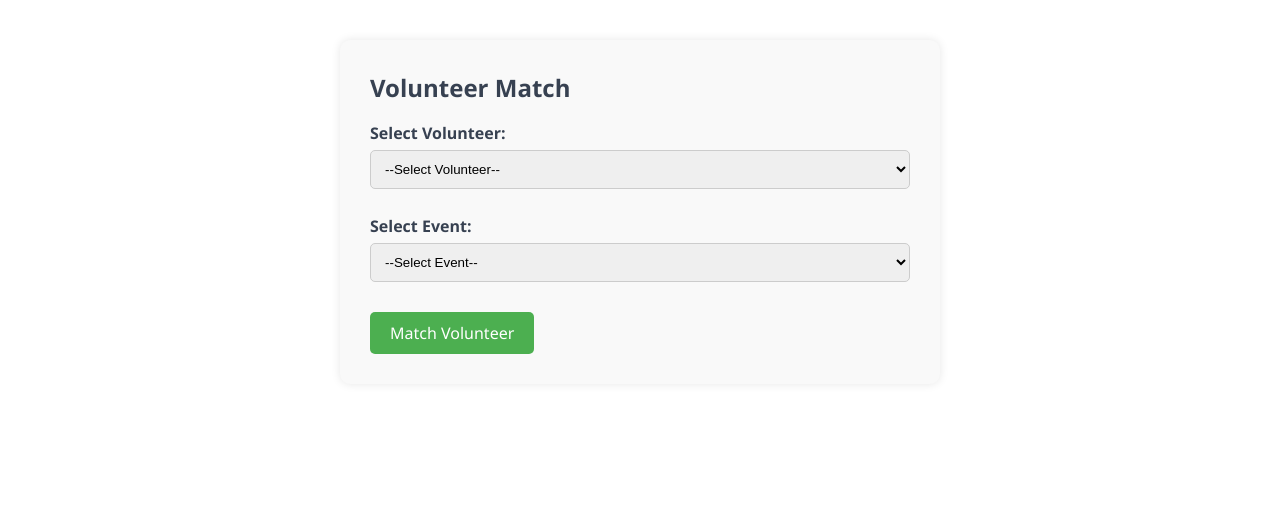
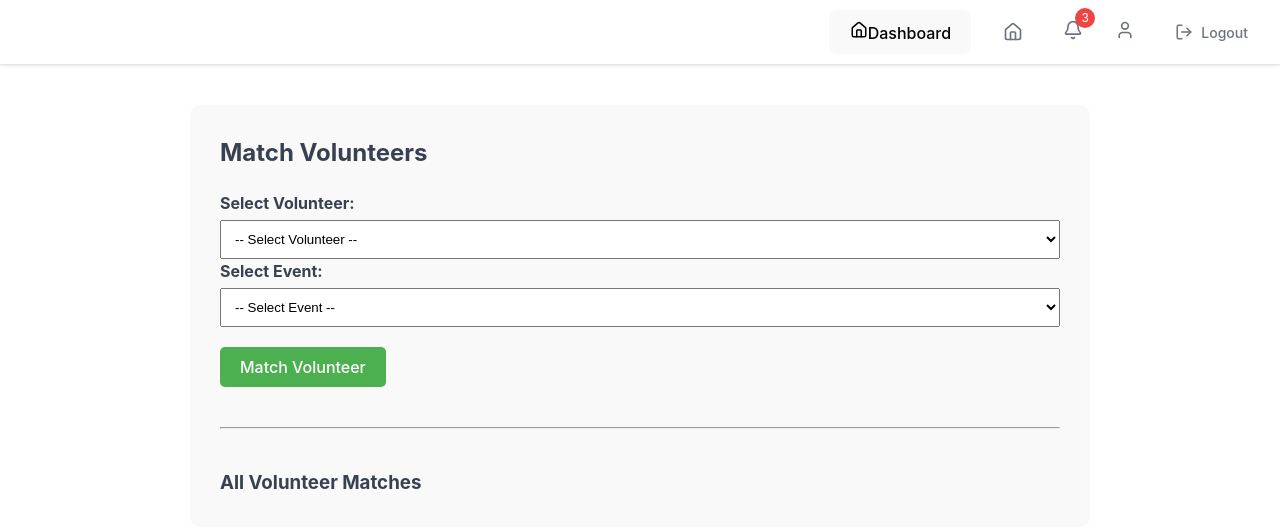
Before and after one commit to group-08-fullstack/volunteer-management-app, a React (Vite) app: page /volunteermatch in a window 1280 px wide. Shown: the top 528 px of the page. Built offline with nearby package versions, Linux system fonts and the light colour scheme.

Commit message:
Update VolunteerMatch.jsx

```diff
--- a/src/components/VolunteerMatch.jsx
+++ b/src/components/VolunteerMatch.jsx
@@ -1,7 +1,8 @@
 import React, { useState, useEffect } from 'react';
 import { useNavigate } from 'react-router-dom';
+import NavigationBar from './Navigation';
+import { Home } from 'lucide-react';
 
-// Helper function to send notification
 function sendNotification(email, message) {
   const notifications = JSON.parse(localStorage.getItem(`notifications_${email}`) || '[]');
   notifications.push({ message, timestamp: new Date().toISOString() });
@@ -13,19 +14,27 @@ export default function VolunteerMatch() {
   const [events, setEvents] = useState([]);
   const [selectedVolunteer, setSelectedVolunteer] = useState(null);
   const [selectedEvent, setSelectedEvent] = useState(null);
-
+  const [matchedData, setMatchedData] = useState([]);
   const navigate = useNavigate();
 
-  // Load volunteers and events
   useEffect(() => {
-    const savedVolunteers = JSON.parse(localStorage.getItem('profiles') || '[]');
-    setVolunteers(savedVolunteers);
-
-    const savedEvents = JSON.parse(localStorage.getItem('events') || '[]');
-    setEvents(savedEvents);
+    loadData();
   }, []);
 
-  // Match selected volunteer
+  const loadData = () => {
+    const savedVolunteers = JSON.parse(localStorage.getItem('profiles') || '[]');
+    const savedEvents = JSON.parse(localStorage.getItem('events') || '[]');
+
+    const matches = savedVolunteers.map((vol) => {
+      const participation = JSON.parse(localStorage.getItem(`participation_${vol.email}`) || '[]');
+      return { ...vol, matches: participation };
+    });
+
+    setVolunteers(savedVolunteers);
+    setEvents(savedEvents);
+    setMatchedData(matches);
+  };
+
   const handleMatch = () => {
     if (!selectedVolunteer || !selectedEvent) {
       alert('Please select both a volunteer and an event.');
@@ -34,6 +43,11 @@ export default function VolunteerMatch() {
 
     const participationKey = `participation_${selectedVolunteer.email}`;
     const currentParticipation = JSON.parse(localStorage.getItem(participationKey) || '[]');
+
+    if (currentParticipation.some(ev => ev.name === selectedEvent.name)) {
+      alert('This volunteer is already matched to the selected event.');
+      return;
+    }
 
     currentParticipation.push({
       name: selectedEvent.name,
@@ -47,96 +61,102 @@ export default function VolunteerMatch() {
 
     localStorage.setItem(participationKey, JSON.stringify(currentParticipation));
 
-    // Notify the volunteer
     sendNotification(
       selectedVolunteer.email,
       `You have been matched to the event: ${selectedEvent.name}`
     );
 
-    alert('Volunteer matched and notified successfully!');
-
-    navigate('/adminDash');
+    alert('Volunteer matched successfully!');
+    setSelectedVolunteer(null);
+    setSelectedEvent(null);
+    loadData();
   };
 
-  // Styles
-  const containerStyle = {
-    maxWidth: '600px',
-    margin: '40px auto',
-    padding: '30px',
-    borderRadius: '10px',
-    backgroundColor: '#f9f9f9',
-    boxShadow: '0 0 10px rgba(0,0,0,0.1)',
-    fontFamily: 'Segoe UI, sans-serif'
-  };
-
-  const labelStyle = {
-    marginTop: '15px',
-    fontWeight: 'bold',
-    display: 'block'
-  };
-
-  const inputStyle = {
-    width: '100%',
-    padding: '10px',
-    marginTop: '5px',
-    marginBottom: '10px',
-    borderRadius: '5px',
-    border: '1px solid #ccc'
-  };
-
-  const buttonStyle = {
-    padding: '10px 20px',
-    backgroundColor: '#4CAF50',
-    color: 'white',
-    border: 'none',
-    borderRadius: '5px',
-    marginTop: '20px',
-    cursor: 'pointer'
-  };
+  const extraLinks = [
+    { className: "match-home", link: "/adminDash", logo: <Home size={18} />, text: "Dashboard" },
+  ];
 
   return (
-    <div style={containerStyle}>
-      <h2>Volunteer Match</h2>
+    <>
+      <NavigationBar extraLinks={extraLinks}/>
 
-      <label style={labelStyle}>
-        Select Volunteer:
+      <div style={{ maxWidth: '900px', margin: '40px auto', padding: '30px', backgroundColor: '#f9f9f9', borderRadius: '10px' }}>
+        <h2>Match Volunteers</h2>
+
+        <div style={{ marginTop: '20px' }}>
+          <label><strong>Select Volunteer:</strong></label>
           <select
-          value={selectedVolunteer ? selectedVolunteer.email : ''}
+            style={{ width: '100%', padding: '10px', marginTop: '5px' }}
+            value={selectedVolunteer?.email || ''}
             onChange={(e) =>
               setSelectedVolunteer(volunteers.find(v => v.email === e.target.value))
             }
-          style={inputStyle}
           >
-          <option value="">--Select Volunteer--</option>
+            <option value="">-- Select Volunteer --</option>
             {volunteers.map((vol) => (
               <option key={vol.email} value={vol.email}>
-              {vol.name} ({vol.email})
+                {vol.name}
               </option>
             ))}
           </select>
-      </label>
 
-      <label style={labelStyle}>
-        Select Event:
+          <label style={{ marginTop: '15px' }}><strong>Select Event:</strong></label>
           <select
-          value={selectedEvent ? selectedEvent.name : ''}
+            style={{ width: '100%', padding: '10px', marginTop: '5px' }}
+            value={selectedEvent?.name || ''}
             onChange={(e) =>
               setSelectedEvent(events.find(ev => ev.name === e.target.value))
             }
-          style={inputStyle}
           >
-          <option value="">--Select Event--</option>
+            <option value="">-- Select Event --</option>
             {events.map((ev) => (
               <option key={ev.name} value={ev.name}>
                 {ev.name}
               </option>
             ))}
           </select>
-      </label>
 
-      <button onClick={handleMatch} style={buttonStyle}>
+          <button onClick={handleMatch} style={{ marginTop: '20px', padding: '10px 20px', backgroundColor: '#4CAF50', color: 'white', border: 'none', borderRadius: '5px' }}>
             Match Volunteer
           </button>
         </div>
+
+        {selectedVolunteer && selectedEvent && (
+          <div style={{ marginTop: '30px', padding: '20px', backgroundColor: '#fff', border: '1px solid #ddd', borderRadius: '8px' }}>
+            <h3>Profile Match Overview</h3>
+            <p><strong>Volunteer:</strong> {selectedVolunteer.name}</p>
+            <p><strong>Skills:</strong> {selectedVolunteer.skills?.map(s => s.value || s).join(', ') || 'N/A'}</p>
+
+            <p><strong>Event:</strong> {selectedEvent.name}</p>
+            <p><strong>Required Skills:</strong> {selectedEvent.requiredSkills?.join(', ') || 'N/A'}</p>
+            <p><strong>Urgency:</strong> {selectedEvent.urgency || 'N/A'}</p>
+            <p><strong>Date:</strong> {selectedEvent.date || 'N/A'}</p>
+          </div>
+        )}
+
+        <hr style={{ margin: '40px 0' }} />
+
+        <h3>All Volunteer Matches</h3>
+        {matchedData.map((vol) => (
+          <div key={vol.email} style={{ padding: '15px', border: '1px solid #ccc', borderRadius: '6px', marginBottom: '20px', background: '#fff' }}>
+            <strong>{vol.name}</strong>
+            <p>{vol.skills?.map(s => s.value || s).join(', ') || 'None'}</p>
+            {vol.matches.length > 0 ? (
+              <ul style={{ paddingLeft: '20px' }}>
+                {vol.matches.map((match, idx) => (
+                  <li key={idx} style={{ marginBottom: '10px' }}>
+                    <strong>Event:</strong> {match.name}<br />
+                    <strong>Date:</strong> {match.eventDate}<br />
+                    <strong>Description:</strong> {match.description}
+                  </li>
+                ))}
+              </ul>
+            ) : (
+              <p style={{ color: 'gray' }}>No events matched yet.</p>
+            )}
+          </div>
+        ))}
+      </div>
+    </>
   );
 }
```
Lines whose indentation alone changed are shown as unchanged.
